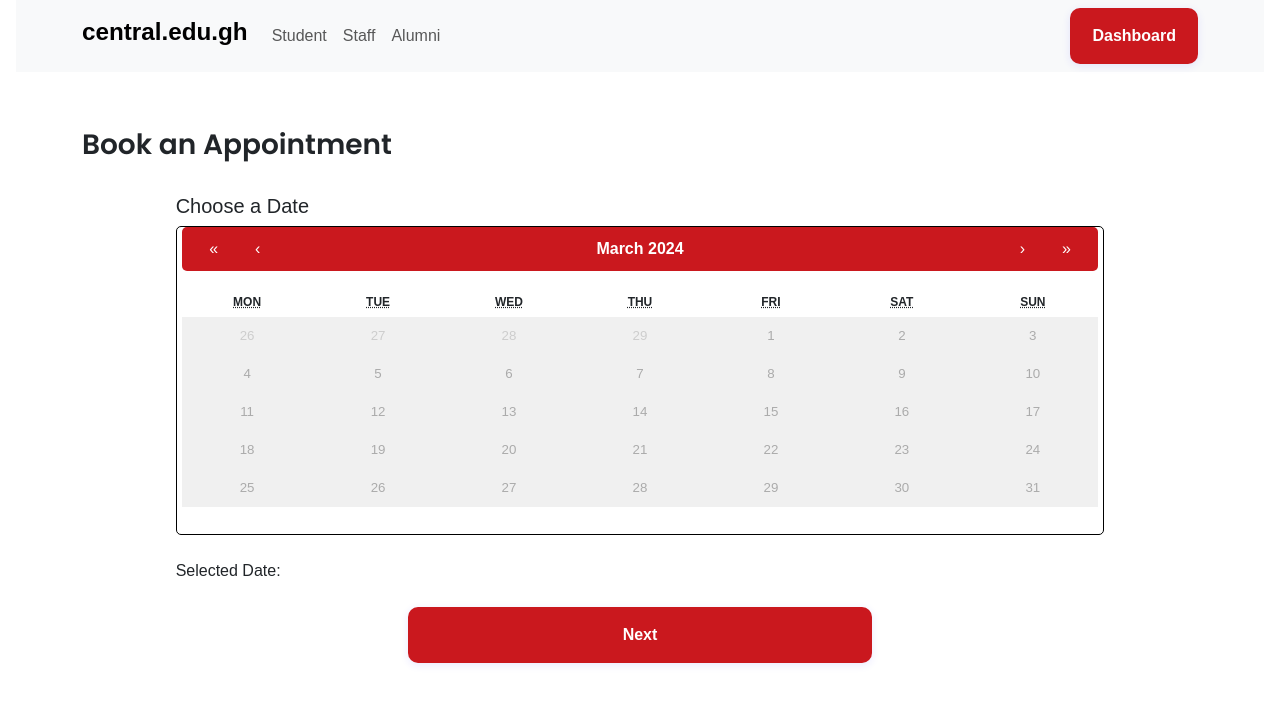
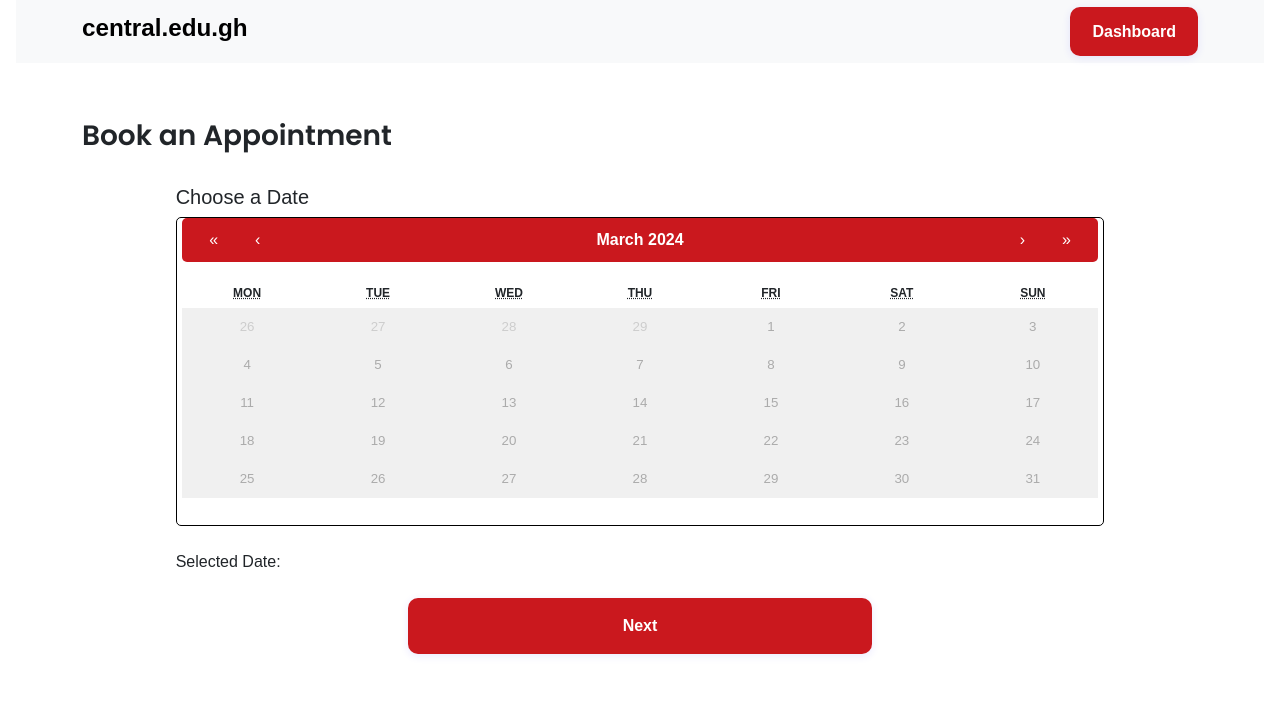
Before and after one commit to SoftLife0/Booking, a React (Vite) app: page /booking in a window 1280 px wide. Shown: the top 702 px of the page. Built offline with nearby package versions, Linux system fonts and the light colour scheme; no server answers.

Commit message:
using loadingscreen component

```diff
--- a/src/component/Header.jsx
+++ b/src/component/Header.jsx
@@ -10,7 +10,12 @@ function Navbar() {
             <h4>central.edu.gh</h4>
           </Link>
 
-          <button
+          <div>
+              <Link to="" className='pill-button' style={{ textDecoration: 'none'}}>
+                Dashboard
+              </Link>
+          </div>
+          {/* <button
             className="navbar-toggler"
             type="button"
             data-bs-toggle="collapse"
@@ -40,7 +45,7 @@ function Navbar() {
                 Dashboard
               </Link>
             </div>
-          </div>
+          </div> */}
         </div>
       </nav>
     </div>
```
